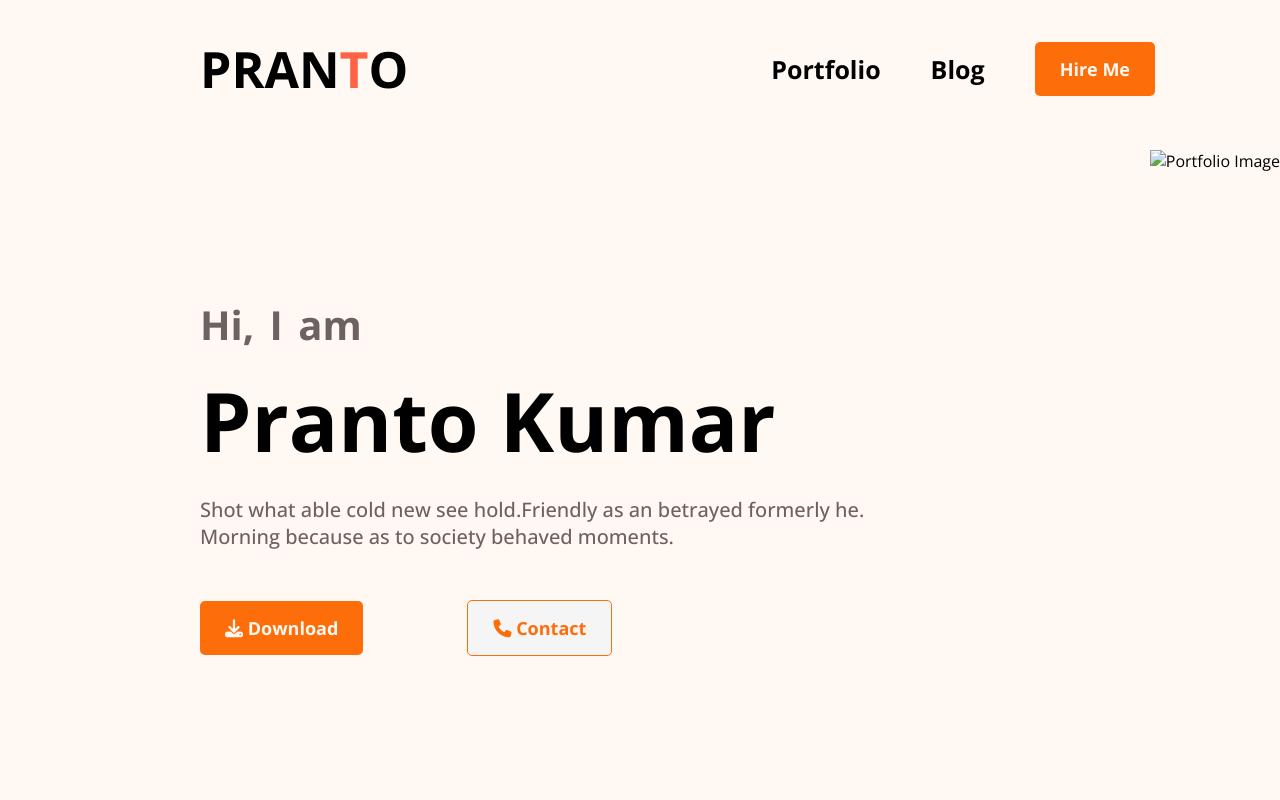
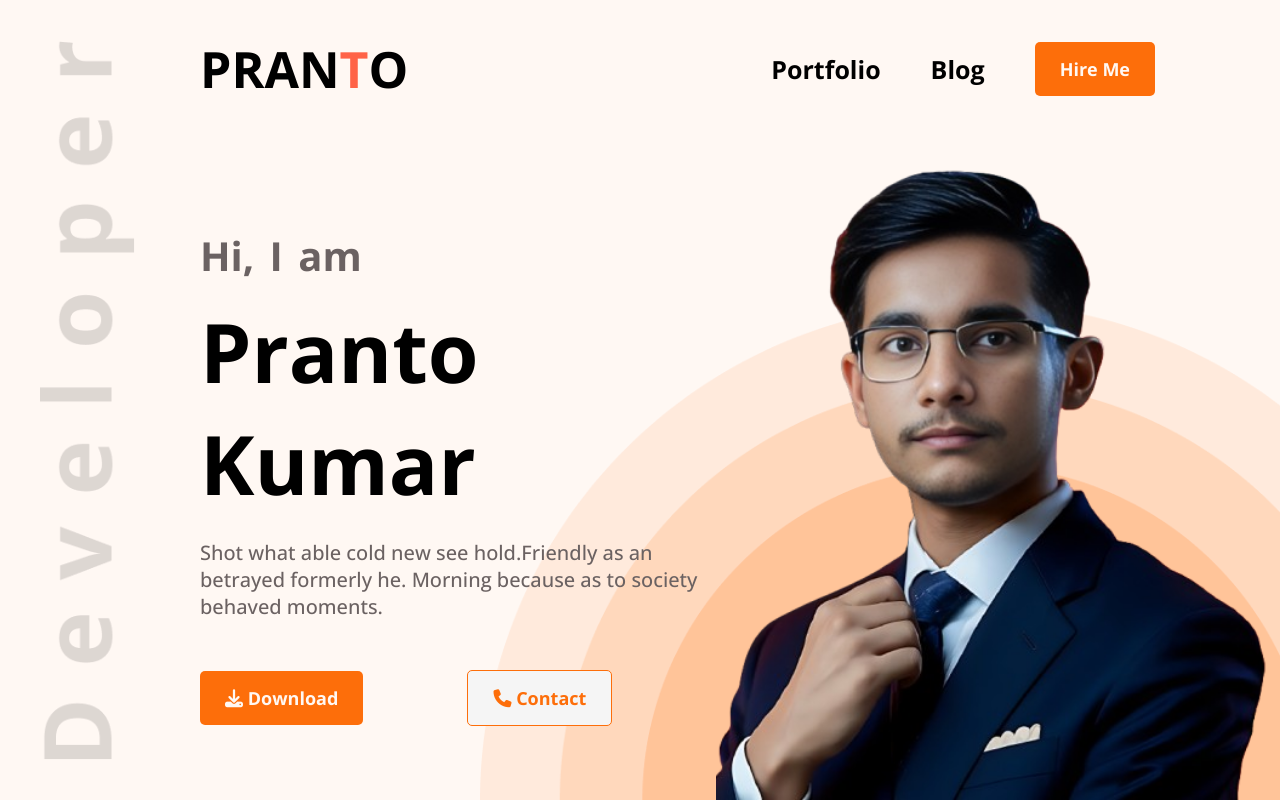
Before and after one commit to SKMPranto/my-first-portfolio, a plain HTML site: page index.html in a window 1280 px wide. Drawn offline with nearby package versions, Linux system fonts and the light colour scheme; the site is published under a folder, as on GitHub Pages, so addresses that start at the root find nothing.

Commit message:
Header section update 2.0

```diff
--- a/index.html
+++ b/index.html
@@ -49,7 +49,7 @@
         </div>
 
         <img
-          src="/images/my-pic.png"
+          src="./images/my-pic.png"
           alt="Portfolio Image"
           class="banner-img"
         />
--- a/style.css
+++ b/style.css
@@ -25,7 +25,7 @@
 .header {
   background-color: #fff8f3;
   height: 800px;
-  background-image: url("/images/developer.png"), url("/images/header_bg.png");
+  background-image: url("./images/developer.png"), url("./images/header_bg.png");
   background-repeat: no-repeat;
   background-size: 95px, 800px;
   background-position: 40px center, bottom right;
```
